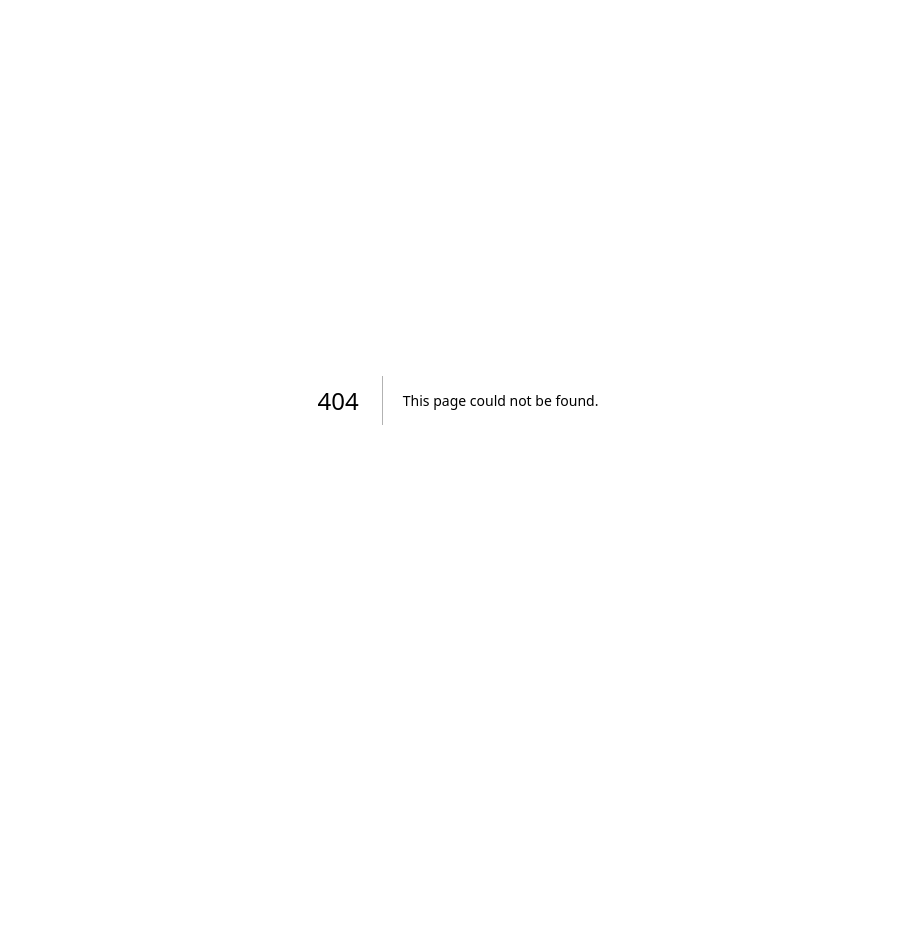
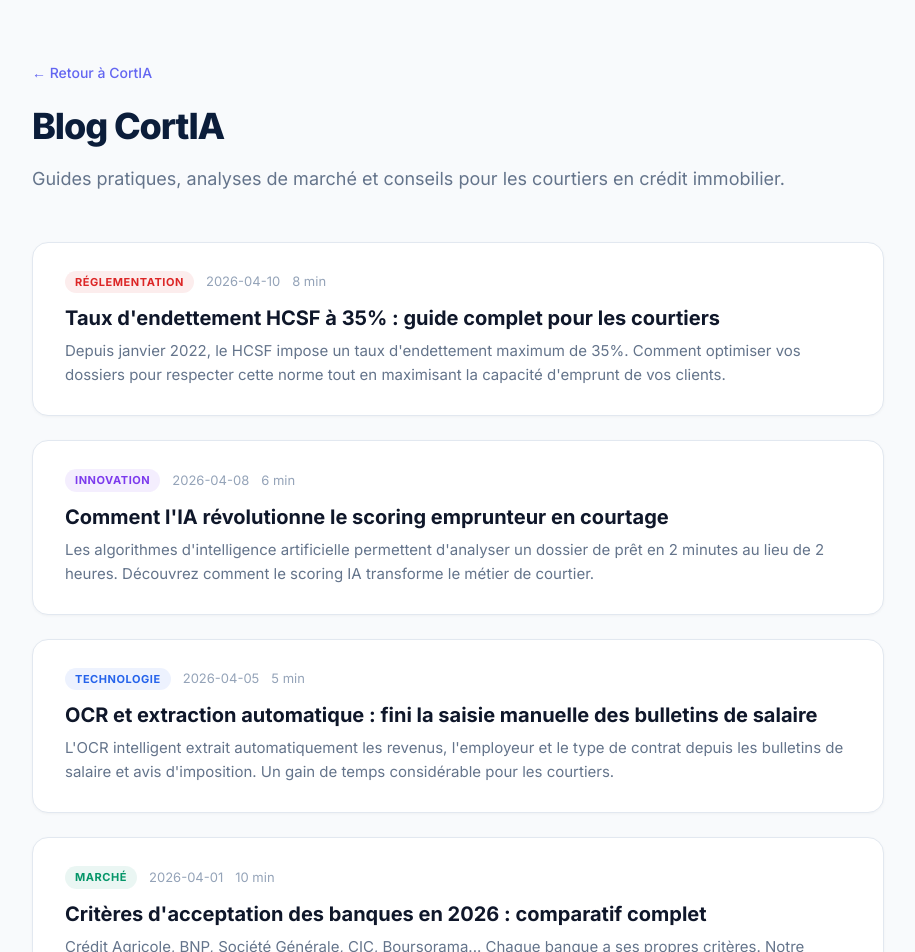
Before and after one commit to Manolo05/cortia, a Next.js app: page /blog in a window 1280 px wide. Before the commit this address had no page. Shown: the top 952 px of the page, without its empty margins (182-1097 px from the left). Before the commit the page ends 800 px from the top, so only its background shows below. Built offline with nearby package versions, Linux system fonts and the light colour scheme.

Commit message:
Add BlogPage component with articles and metadata
This file contains the BlogPage component with metadata, articles, and a layout for displaying blog posts.

```diff
--- /dev/null
+++ b/src/app/(landing)/blog/page.tsx
@@ -0,0 +1,135 @@
+import Link from 'next/link'
+import type { Metadata } from 'next'
+
+export const metadata: Metadata = {
+  title: 'Blog CortIA — Conseils courtage immobilier et analyse IA',
+  description: 'Guides pratiques, analyses de marché et conseils pour les courtiers IOBSP. Optimisez vos dossiers de prêt avec l\'intelligence artificielle.',
+  openGraph: {
+    title: 'Blog CortIA — Conseils courtage immobilier',
+    description: 'Guides pratiques pour les courtiers IOBSP',
+  },
+}
+
+const articles = [
+  {
+    slug: 'taux-endettement-hcsf-35-pourcent',
+    title: 'Taux d\'endettement HCSF à 35% : guide complet pour les courtiers',
+    excerpt: 'Depuis janvier 2022, le HCSF impose un taux d\'endettement maximum de 35%. Comment optimiser vos dossiers pour respecter cette norme tout en maximisant la capacité d\'emprunt de vos clients.',
+    date: '2026-04-10',
+    category: 'Réglementation',
+    readTime: '8 min',
+  },
+  {
+    slug: 'scoring-emprunteur-ia',
+    title: 'Comment l\'IA révolutionne le scoring emprunteur en courtage',
+    excerpt: 'Les algorithmes d\'intelligence artificielle permettent d\'analyser un dossier de prêt en 2 minutes au lieu de 2 heures. Découvrez comment le scoring IA transforme le métier de courtier.',
+    date: '2026-04-08',
+    category: 'Innovation',
+    readTime: '6 min',
+  },
+  {
+    slug: 'ocr-documents-courtage',
+    title: 'OCR et extraction automatique : fini la saisie manuelle des bulletins de salaire',
+    excerpt: 'L\'OCR intelligent extrait automatiquement les revenus, l\'employeur et le type de contrat depuis les bulletins de salaire et avis d\'imposition. Un gain de temps considérable pour les courtiers.',
+    date: '2026-04-05',
+    category: 'Technologie',
+    readTime: '5 min',
+  },
+  {
+    slug: 'criteres-acceptation-banques-2026',
+    title: 'Critères d\'acceptation des banques en 2026 : comparatif complet',
+    excerpt: 'Crédit Agricole, BNP, Société Générale, CIC, Boursorama... Chaque banque a ses propres critères. Notre comparatif détaillé vous aide à orienter vos clients vers la bonne banque.',
+    date: '2026-04-01',
+    category: 'Marché',
+    readTime: '10 min',
+  },
+  {
+    slug: 'optimiser-reste-a-vivre',
+    title: '5 stratégies pour optimiser le reste à vivre de vos clients',
+    excerpt: 'Le reste à vivre est un critère clé pour les banques. Découvrez les leviers concrets pour améliorer ce ratio et décrocher l\'accord de financement.',
+    date: '2026-03-28',
+    category: 'Conseil',
+    readTime: '7 min',
+  },
+  {
+    slug: 'investissement-locatif-scoring',
+    title: 'Investissement locatif : comment présenter le dossier aux banques',
+    excerpt: 'Les dossiers d\'investissement locatif ont des critères spécifiques. Revenus locatifs pondérés, endettement différentiel, banques spécialisées — le guide complet.',
+    date: '2026-03-25',
+    category: 'Conseil',
+    readTime: '9 min',
+  },
+]
+
+const categoryColors: Record<string, string> = {
+  'Réglementation': '#dc2626',
+  'Innovation': '#7c3aed',
+  'Technologie': '#2563eb',
+  'Marché': '#059669',
+  'Conseil': '#d97706',
+}
+
+export default function BlogPage() {
+  return (
+    <div style={{ maxWidth: '900px', margin: '0 auto', padding: '60px 24px 80px' }}>
+      <div style={{ marginBottom: '48px' }}>
+        <Link href="/" style={{ fontSize: '14px', color: '#6366f1', fontWeight: 500, display: 'inline-flex', alignItems: 'center', gap: '6px', marginBottom: '16px' }}>
+          ← Retour à CortIA
+        </Link>
+        <h1 style={{ fontSize: '36px', fontWeight: 800, color: '#0B1D3A', letterSpacing: '-0.03em', marginBottom: '12px' }}>
+          Blog CortIA
+        </h1>
+        <p style={{ fontSize: '18px', color: '#64748b', lineHeight: 1.6 }}>
+          Guides pratiques, analyses de marché et conseils pour les courtiers en crédit immobilier.
+        </p>
+      </div>
+
+      <div style={{ display: 'flex', flexDirection: 'column', gap: '24px' }}>
+        {articles.map((article, i) => (
+          <Link key={article.slug} href={'/blog/' + article.slug}
+            style={{
+              display: 'block', padding: '28px 32px', borderRadius: '16px',
+              background: 'white', border: '1px solid #e2e8f0',
+              textDecoration: 'none', transition: 'all 0.2s ease',
+              boxShadow: '0 1px 3px rgba(0,0,0,0.04)',
+            }}>
+            <div style={{ display: 'flex', alignItems: 'center', gap: '12px', marginBottom: '12px' }}>
+              <span style={{
+                fontSize: '11px', fontWeight: 700, padding: '3px 10px', borderRadius: '99px',
+                background: (categoryColors[article.category] || '#6366f1') + '15',
+                color: categoryColors[article.category] || '#6366f1',
+                textTransform: 'uppercase', letterSpacing: '0.05em',
+              }}>
+                {article.category}
+              </span>
+              <span style={{ fontSize: '13px', color: '#94a3b8' }}>{article.date}</span>
+              <span style={{ fontSize: '13px', color: '#94a3b8' }}>{article.readTime}</span>
+            </div>
+            <h2 style={{ fontSize: '20px', fontWeight: 700, color: '#0f172a', marginBottom: '8px', lineHeight: 1.3 }}>
+              {article.title}
+            </h2>
+            <p style={{ fontSize: '15px', color: '#64748b', lineHeight: 1.6 }}>
+              {article.excerpt}
+            </p>
+          </Link>
+        ))}
+      </div>
+
+      <div style={{ marginTop: '64px', padding: '40px', borderRadius: '20px', background: 'linear-gradient(135deg, #0B1D3A, #1e3a5f)', textAlign: 'center' }}>
+        <h2 style={{ fontSize: '24px', fontWeight: 700, color: 'white', marginBottom: '12px' }}>
+          Gagnez du temps sur chaque dossier
+        </h2>
+        <p style={{ fontSize: '16px', color: 'rgba(255,255,255,0.7)', marginBottom: '24px', maxWidth: '500px', margin: '0 auto 24px' }}>
+          CortIA analyse vos dossiers en 2 minutes et recommande les meilleures banques automatiquement.
+        </p>
+        <Link href="/register" style={{
+          display: 'inline-flex', padding: '12px 28px', borderRadius: '10px',
+          background: '#D4A843', color: '#0B1D3A', fontWeight: 700, fontSize: '15px',
+          textDecoration: 'none',
+        }}>
+          Démarrer gratuitement →
+        </Link>
+      </div>
+    </div>
+  )
+}
```
